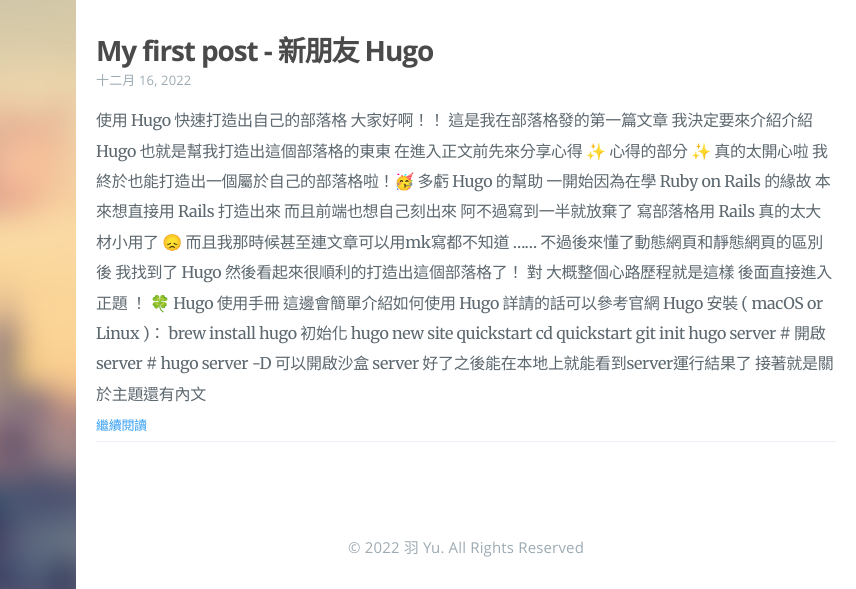
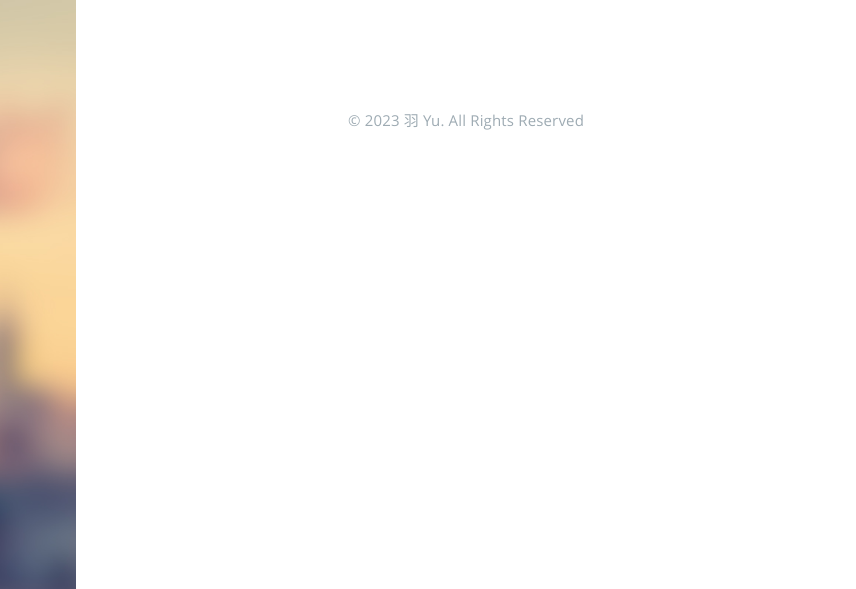
Before and after one commit to Owen5254/Owen5254.github.io, a plain HTML site: page index.html in a window 1280 px wide. Shown: the top 589 px of the page, 424-1280 px from the left. Drawn offline with nearby package versions, Linux system fonts and the light colour scheme.

Commit message:
add ReviewOfLineBot.md

```diff
--- a/index.html
+++ b/index.html
@@ -217,73 +217,10 @@
 
 
 
-
-
-
-
-
-
-
-
-
-
-<article class="postShorten postShorten--thumbnailimg-bottom">
-  <div class="postShorten-wrap">
-
-    <div class="postShorten-header">
-      <h1 class="postShorten-title">
-
-        <a class="link-unstyled" href="https://Owen5254.github.io/2022/12/my-first-post-%E6%96%B0%E6%9C%8B%E5%8F%8B-hugo/" aria-label="打開帖子: My first post - 新朋友 Hugo">
-
-          My first post - 新朋友 Hugo
-        </a>
-      </h1>
-
-  <div class="postShorten-meta post-meta">
-
-      <time datetime="2022-12-16T01:06:15&#43;08:00">
-
-  十二月 16, 2022
-
-      </time>
-
-
-  </div>
-
-    </div>
-    <div class="postShorten-excerpt">
-
-        使用 Hugo 快速打造出自己的部落格 大家好啊！！ 這是我在部落格發的第一篇文章 我決定要來介紹介紹 Hugo
-也就是幫我打造出這個部落格的東東 在進入正文前先來分享心得
-✨ 心得的部分 ✨ 真的太開心啦 我終於也能打造出一個屬於自己的部落格啦！🥳
-多虧 Hugo 的幫助
-一開始因為在學 Ruby on Rails 的緣故 本來想直接用 Rails 打造出來
-而且前端也想自己刻出來 阿不過寫到一半就放棄了 寫部落格用 Rails 真的太大材小用了 😞
-而且我那時候甚至連文章可以用mk寫都不知道 &hellip;&hellip;
-不過後來懂了動態網頁和靜態網頁的區別後 我找到了 Hugo 然後看起來很順利的打造出這個部落格了！
-對 大概整個心路歷程就是這樣 後面直接進入正題 ！
-🍀 Hugo 使用手冊 這邊會簡單介紹如何使用 Hugo
-詳請的話可以參考官網 Hugo
-安裝 ( macOS or Linux )： brew install hugo 初始化 hugo new site quickstart cd quickstart git init hugo server # 開啟 server # hugo server -D 可以開啟沙盒 server 好了之後能在本地上就能看到server運行結果了 接著就是關於主題還有內文
-
-      <p>
-
-          <a href="https://Owen5254.github.io/2022/12/my-first-post-%E6%96%B0%E6%9C%8B%E5%8F%8B-hugo/" class="postShorten-excerpt_link link" aria-label="打開帖子: My first post - 新朋友 Hugo">繼續閱讀</a>
-
-
-      </p>
-    </div>
-  </div>
-
-</article>
-
-
-
-
         </section>
         <footer id="footer" class="main-content-wrap">
   <span class="copyrights">
-    &copy; 2022 羽 Yu. All Rights Reserved
+    &copy; 2023 羽 Yu. All Rights Reserved
   </span>
 </footer>
 
```
Also changed, not shown: archives/index.html (+0 -15 lines), categories/index.html (+1 -4 lines), index.xml (+1 -22 lines), sitemap.xml (+2 -9 lines), tags/index.html (+1 -1 lines).
